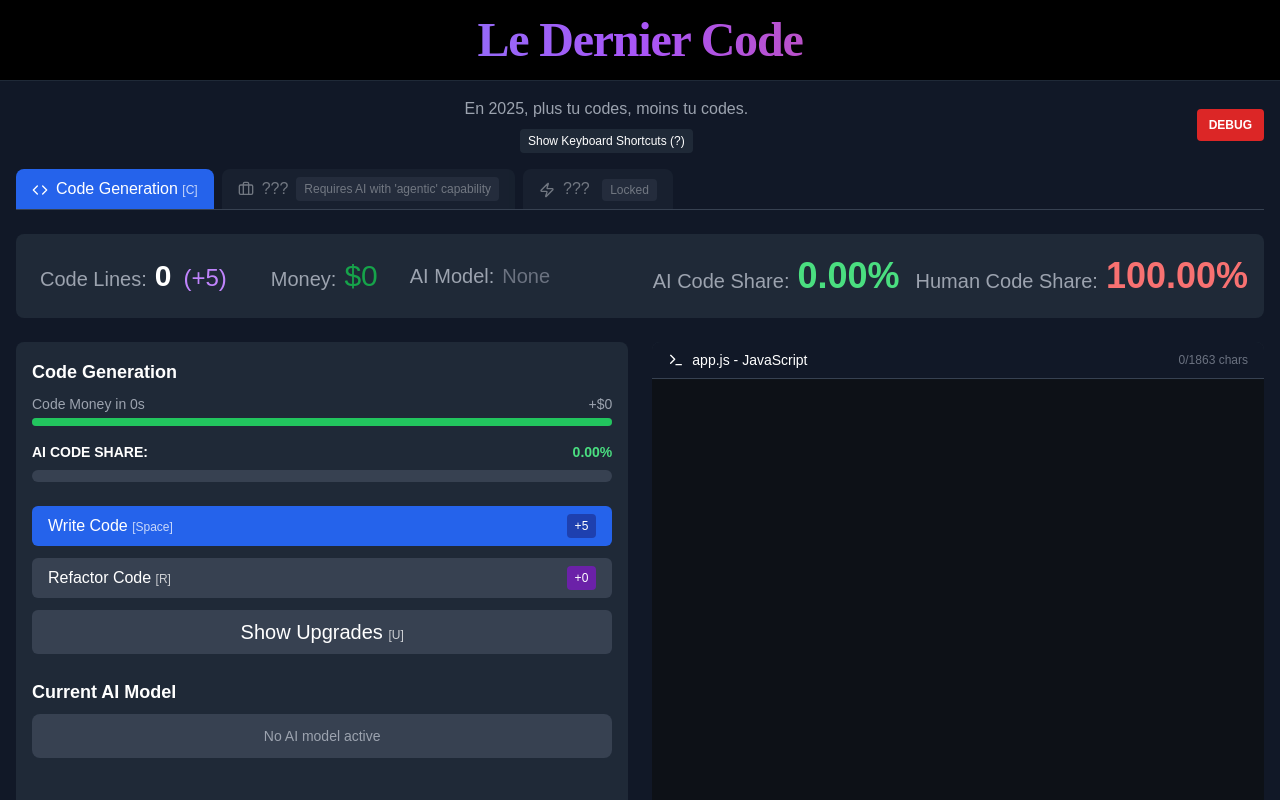
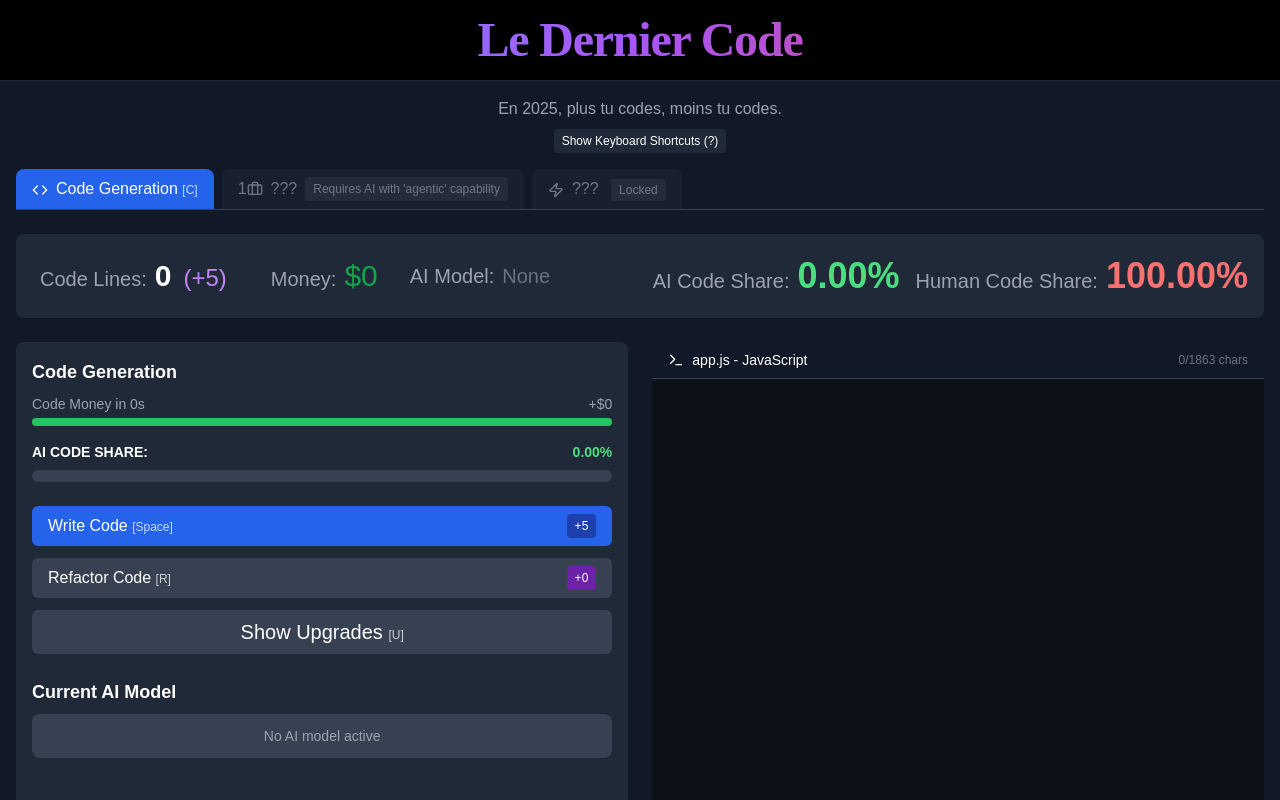
Before and after one commit to PLNech/DernierCode, a Next.js app: page / in a window 1280 px wide. Shown: the top 800 px of the page. Built offline with nearby package versions, Linux system fonts and the light colour scheme.

Commit message:
Hide debug

```diff
--- a/components/DernierCode.tsx
+++ b/components/DernierCode.tsx
@@ -1543,8 +1543,9 @@ const DernierCode = () => {
         <button
           className="bg-red-600 hover:bg-red-700 px-3 py-2 rounded text-white text-xs font-bold"
           onClick={() => setMoney(prev => prev + 10000000000)} // Add 10 billion
+          hidden={true} // TODO ONLY ON LOCALHOST URL
         >
-          DEBUG
+          DEBUG0111
         </button>
       </div>
 
@@ -1589,7 +1590,7 @@ const DernierCode = () => {
           className={`py-2 px-4 ${activeTab === 'management' ? 'bg-green-600 text-white' : 'bg-gray-800 text-gray-300'} rounded-t-lg flex items-center ${!managementUnlocked ? 'cursor-not-allowed opacity-50' : ''}`}
           onClick={() => managementUnlocked && setActiveTab('management')}
           disabled={!managementUnlocked}
-        >
+        >1
           <Briefcase size={16} className="inline mr-2" />
           {managementUnlocked ? (
             <>AI Management <span className="text-xs opacity-75">[M]</span></>
```
